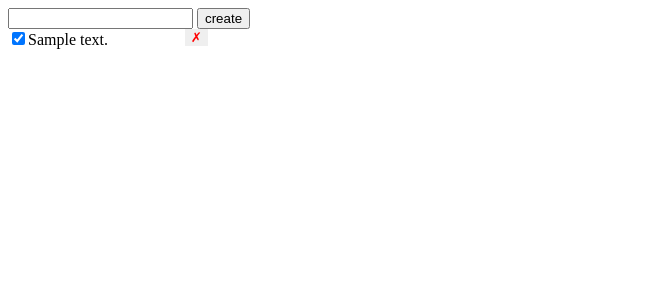
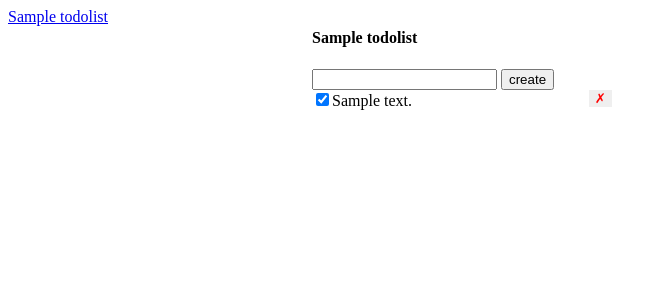
Before and after one commit to zootechdrum/udacity_nanodegree, a Flask app: page /lists/1 in a window 1280 px wide. Shown: the top 300 px of the page, without its empty margins (0-667 px from the left). Run offline with Flask 2, Linux system fonts and the light colour scheme; tables that the repository leaves empty hold one stand-in row (values such as "Sample post").

Commit message:
added h4 and anchor tags to view

```diff
--- a/app.py
+++ b/app.py
@@ -31,7 +31,11 @@ class TodoList(db.Model):
 
 @app.route('/lists/<list_id>')
 def get_list_todos(list_id):
-    return render_template('index.html', data=Todo.query.filter_by(list_id=list_id).order_by('id'))
+    return render_template('index.html',
+    lists=TodoList.query.all(),
+    todos=Todo.query.filter_by(list_id=list_id).order_by('id').all(),
+    active_list=TodoList.query.get(list_id)
+    )
 
 @app.route('/')
 def index():
--- a/templates/index.html
+++ b/templates/index.html
@@ -14,7 +14,8 @@
             list-style: none;
             padding: 0;
             margin: 0;
-            width: 200px;
+            width: 300px;
+            display:inline-block;
         }
 
         li {
@@ -29,24 +30,40 @@
             float: right;
             cursor: pointer
         }
+
+        .list-wrapper, .todos-wrapper{
+            display: inline-block;
+            vertical-align: top;
+        }
     </style>
 </head>
 
 
 <body>
+    <div class="list-wrapper">
+    <ul id="lists">
+        {% for list in lists %}
+        <li><a href="/lists/{{list.id}}" > {{list.name}}</a></li>
+        {% endfor %}
+    </ul>
+</div>
+<div class="todos-wrapper">
+<h4>{{active_list.name}}</h4>
+
     <form id="form">
         <input id="description" type="text" name="description">
         <input type="submit" value="create" />
     </form>
     <div id="error" class="hidden">Something went wrong</div>
     <ul id="todos">
-        {% for d in data %}
-        <li><input class="check-completed" data-id="{{d.id}}" type="checkbox" {% if d.completed %} checked {% endif
-                %}>{{d.description}}
-            <button class="delete-item" data-id="{{d.id}}">&cross;</button>
+        {% for todo in todos %}
+        <li><input class="check-completed" data-id="{{todo.id}}" type="checkbox" {% if todo.completed %} checked {% endif
+                %}>{{todo.description}}
+            <button class="delete-item" data-id="{{todo.id}}">&cross;</button>
         </li>
         {% endfor %}
     </ul>
+</div>
 
     <script>
 
```
